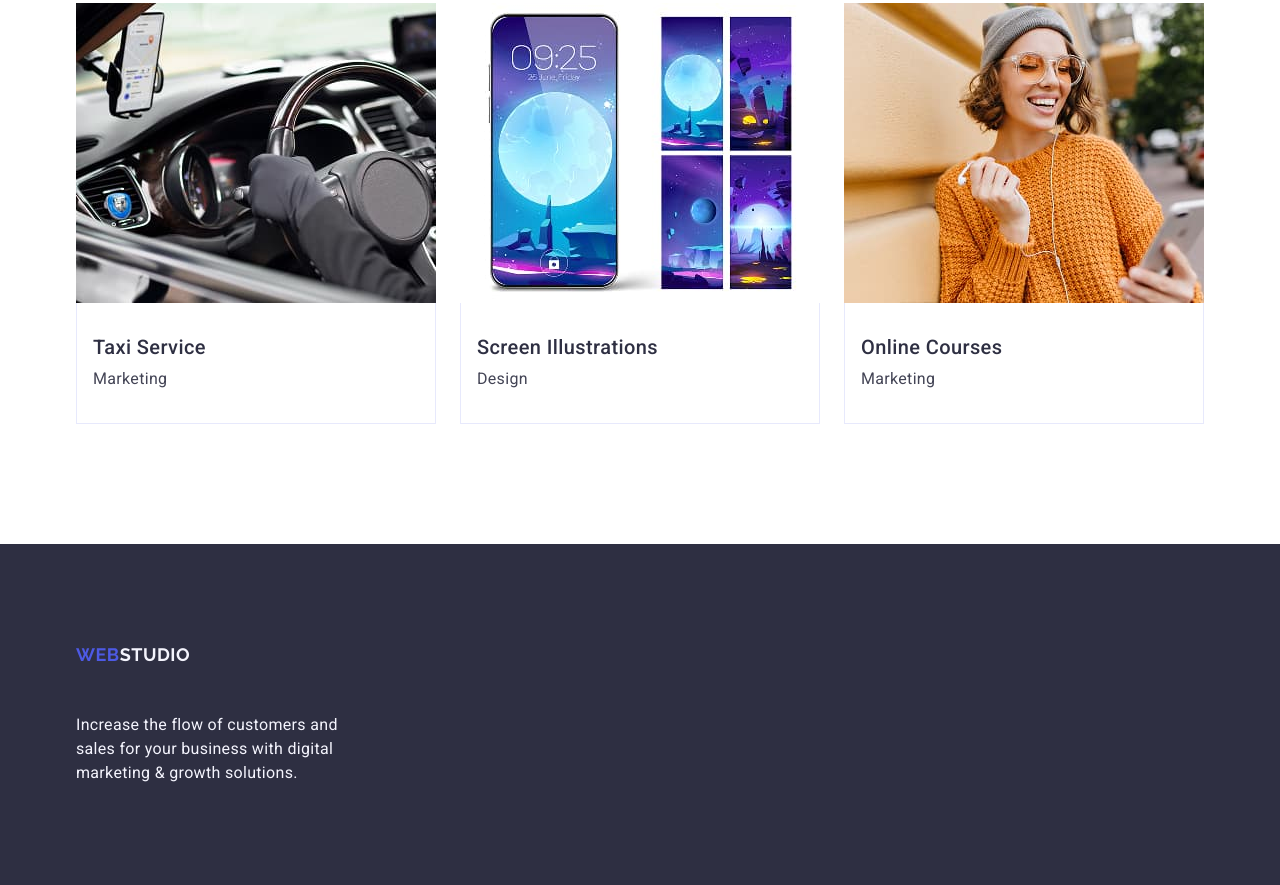
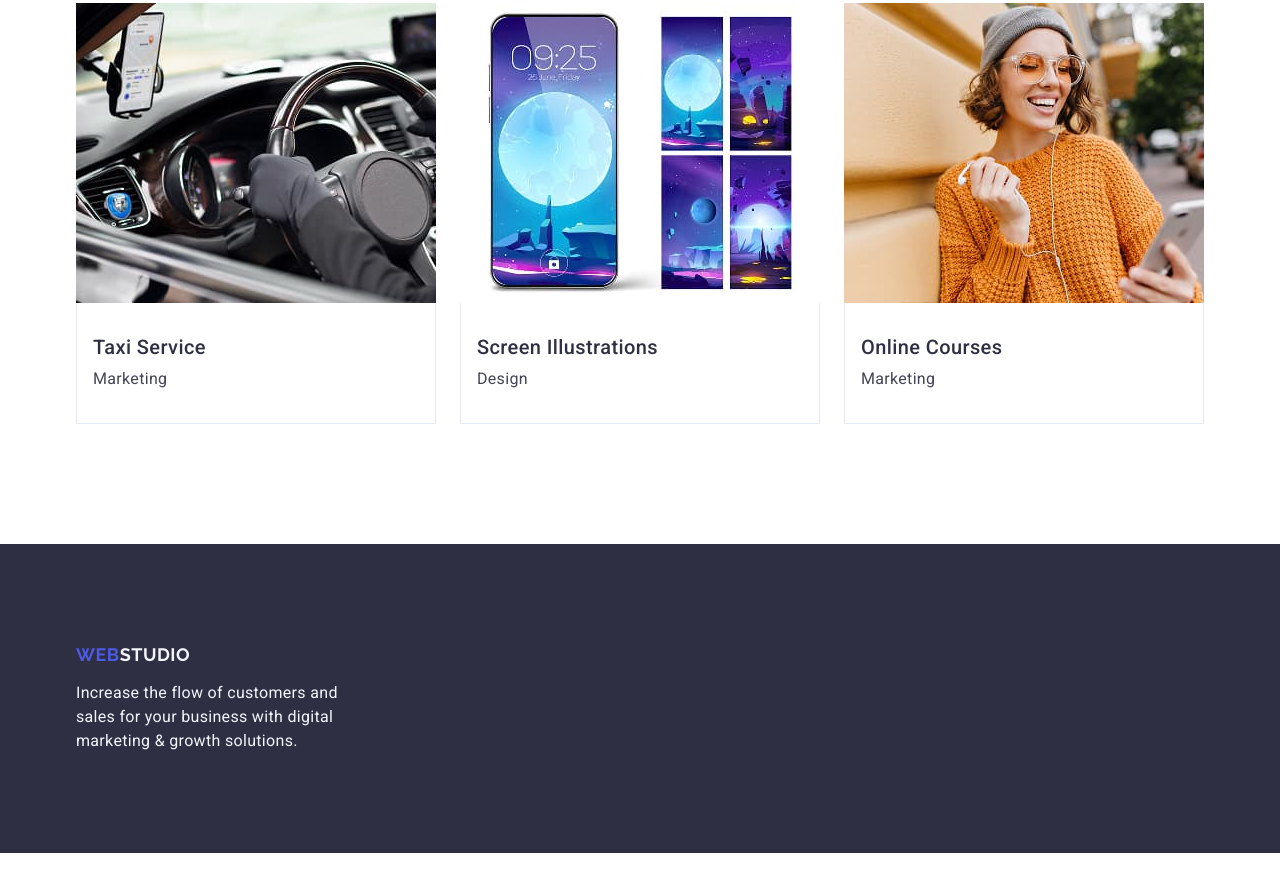
Before and after one commit to dzherdzh7/goit-markup-hw-03, a plain HTML site: page index.html in a window 1280 px wide. Shown: the part 2447-3332 px from the top of the page. After the commit the page ends 3300 px from the top, so only its background shows below. Drawn offline with nearby package versions, Linux system fonts and the light colour scheme.

Commit message:
fixed footer2

```diff
--- a/css/styles.css
+++ b/css/styles.css
@@ -253,8 +253,8 @@ img {
   line-height: 1.5;
   letter-spacing: 0.02em;
   max-width: 264px;
-  padding-top: 16px;
-  margin-top: 16px;
+  padding-top: 0;
+  margin-top: 0;
 }
 
 .footer .container {
```
